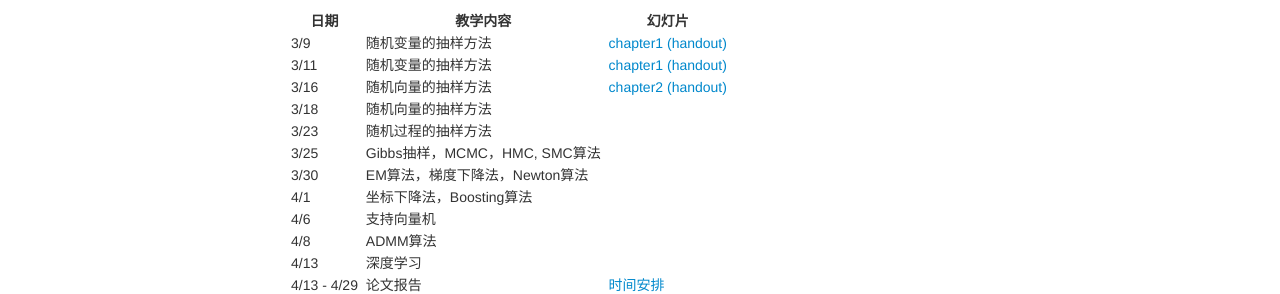
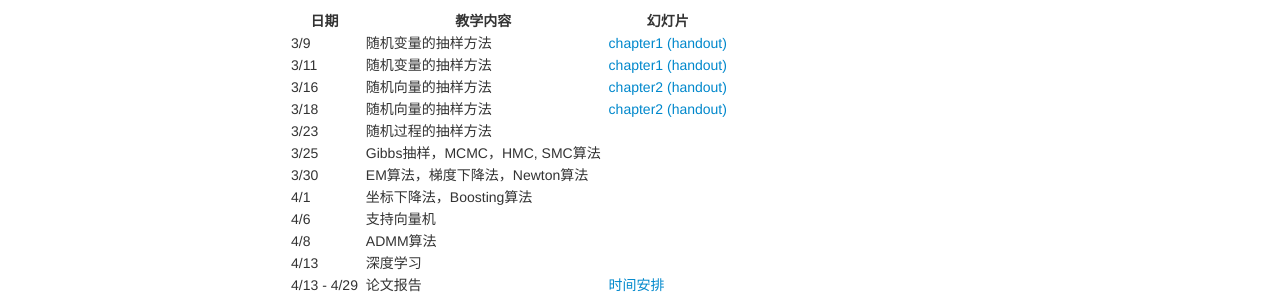
Before and after one commit to wangronglu/StatisticalComputing, a Jekyll site: the page built from index.md, in a window 1280 px wide. Shown: the part 294-588 px from the top of the page. Built offline with Jekyll 4.4.1, drawn with Linux system fonts in a browser that asks for light colours.

Commit message:
Update index.md

```diff
--- a/index.md
+++ b/index.md
@@ -17,7 +17,7 @@ description: Course Website
 | 3/9 || 随机变量的抽样方法 || [chapter1](Lectures/chapter1.pdf) [(handout)](Lectures/chapter1_handout.pdf) |
 | 3/11 || 随机变量的抽样方法 || [chapter1](Lectures/chapter1.pdf) [(handout)](Lectures/chapter1_handout.pdf) |
 | 3/16 || 随机向量的抽样方法 || [chapter2](Lectures/chapter2.pdf) [(handout)](Lectures/chapter2_handout.pdf) |
-| 3/18 || 随机向量的抽样方法 ||  |
+| 3/18 || 随机向量的抽样方法 || [chapter2](Lectures/chapter2.pdf) [(handout)](Lectures/chapter2_handout.pdf) |
 | 3/23 || 随机过程的抽样方法 ||  |
 | 3/25 || Gibbs抽样，MCMC，HMC, SMC算法 ||  |
 | 3/30 || EM算法，梯度下降法，Newton算法 ||  |
```
